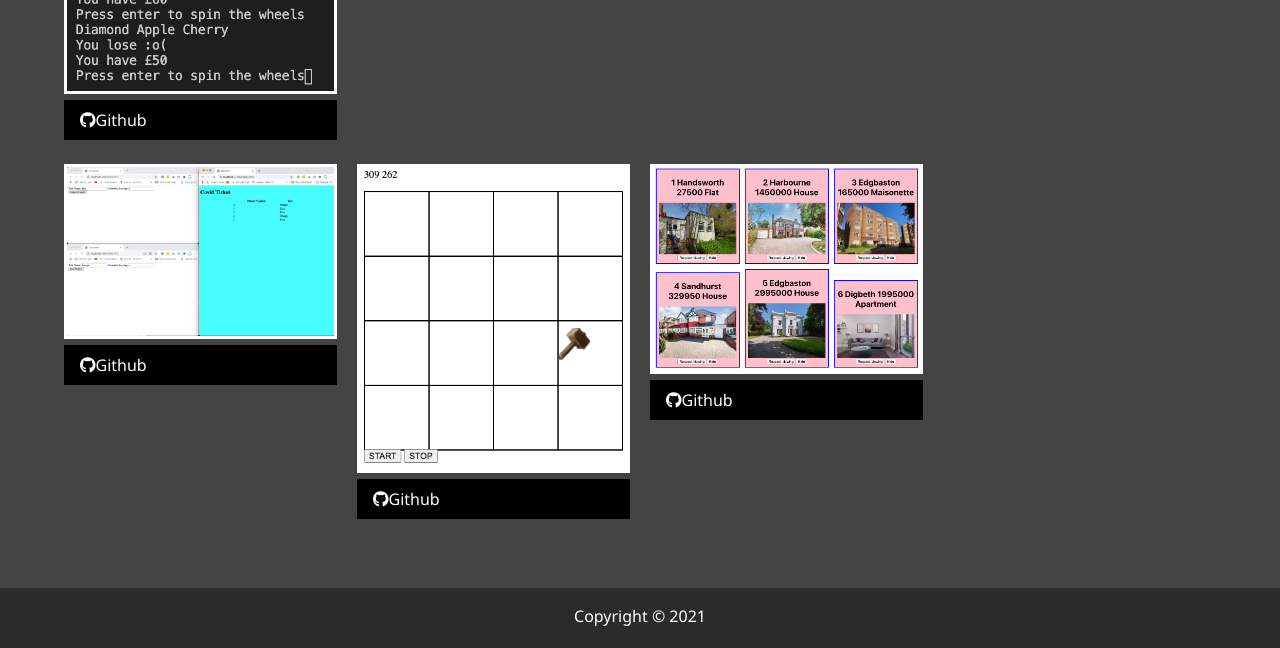
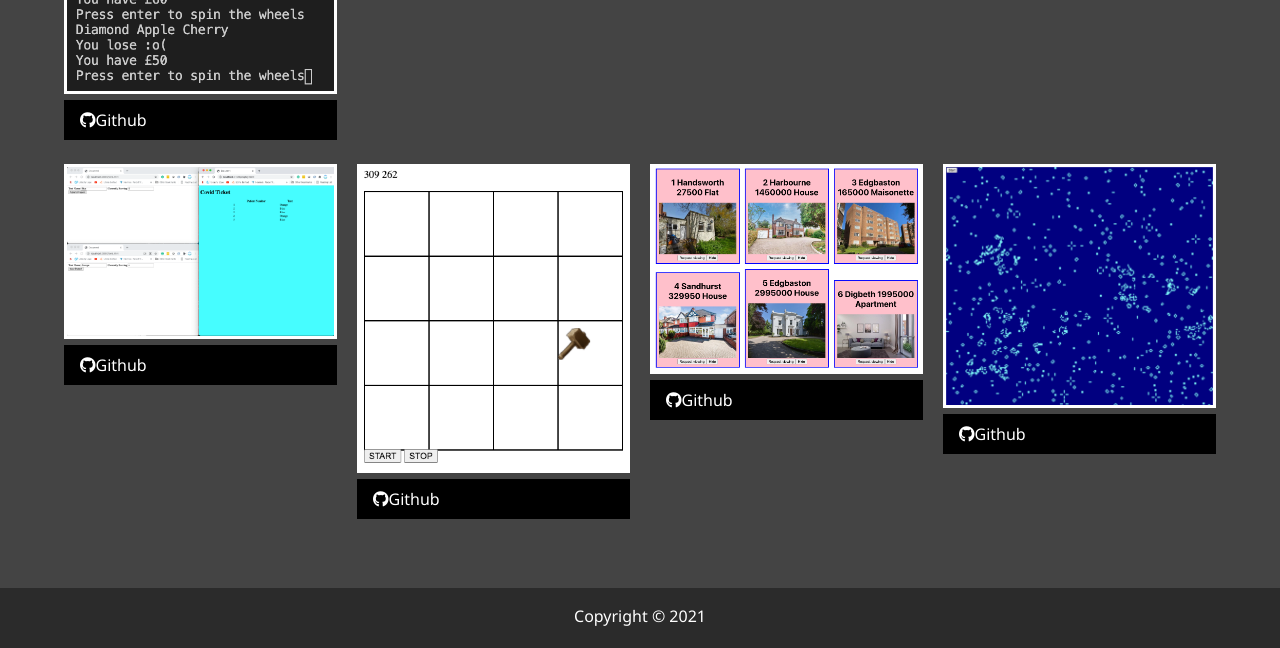
Before and after one commit to enjoy15/portfolio, a website: page dist/work.html in a window 1280 px wide. Shown: the part 538-1186 px from the top of the page. Drawn offline with Linux system fonts and the light colour scheme.

Commit message:
add project8

```diff
--- a/dist/work.html
+++ b/dist/work.html
@@ -131,6 +131,17 @@
                     <i class="fab fa-github"></i>Github
                 </a>
             </div>
+            <div class="item">
+                <a href="https://enjoy15.github.io/gol/">
+                    <img src="./img/projects/Project8.png" alt="Project">
+                </a>
+                <!-- <a href="#" class="btn-light">
+                    <i class="fas fa-eye"></i>Project
+                </a> -->
+                <a href="https://github.com/enjoy15/gol" target="_blank" class="btn-dark">
+                    <i class="fab fa-github"></i>Github
+                </a>
+            </div>
         </div>
     </main>
 
```
Also changed, not shown: dist/img/projects/Project8.png (added), 1 other file.
